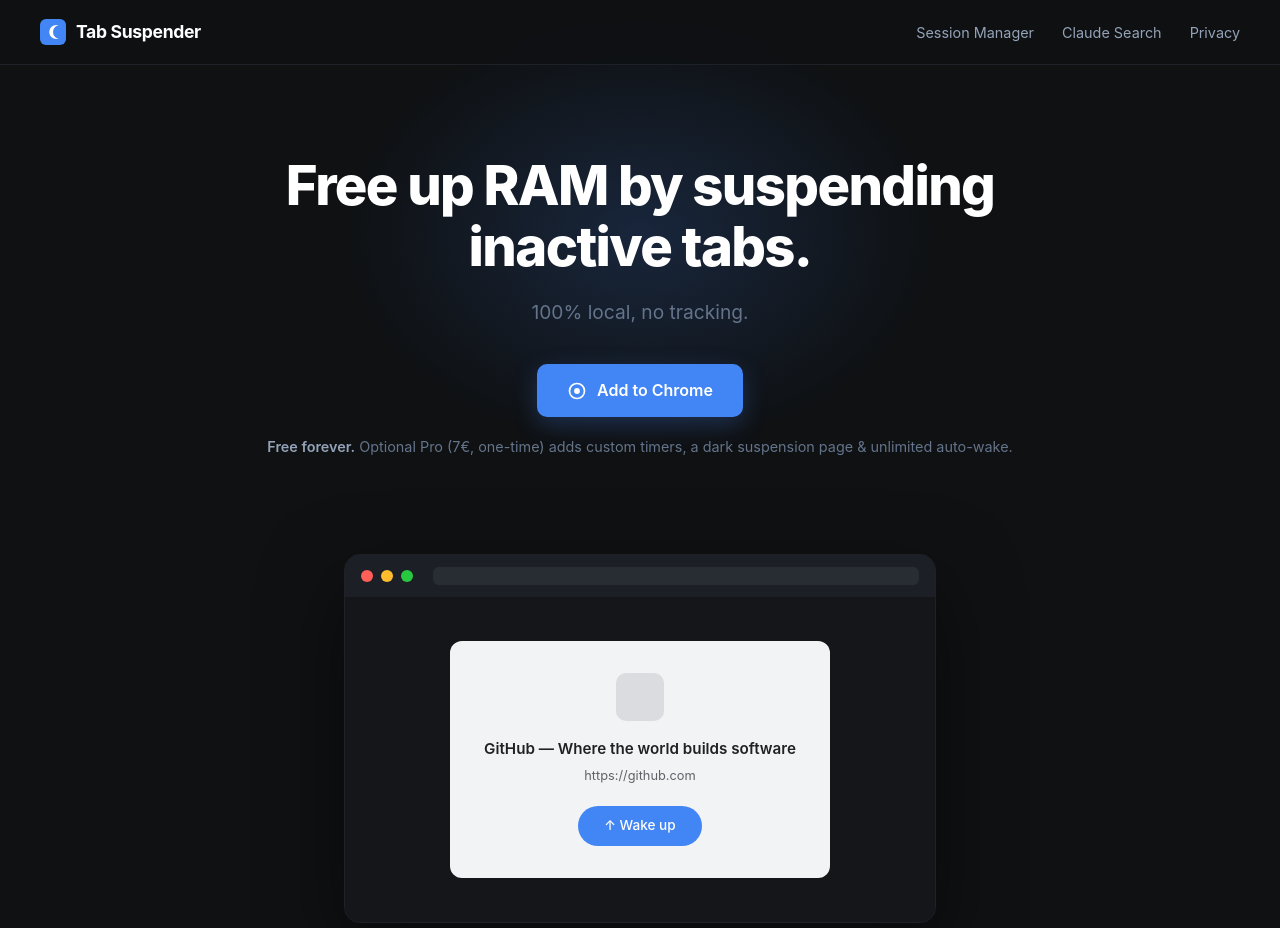
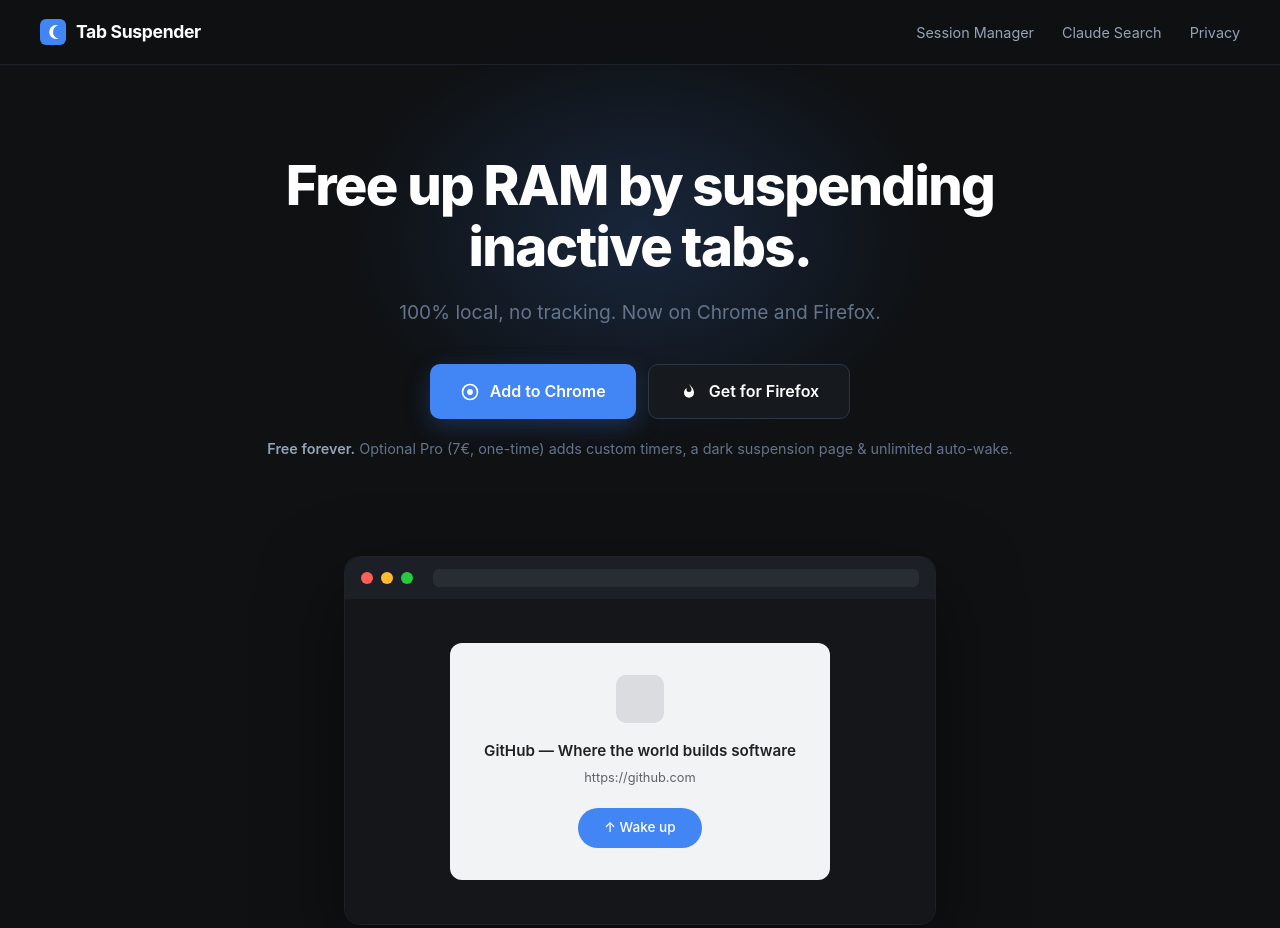
Before and after one commit to elouarzaziomar-lab/tab-suspender, a plain HTML site: page index.html in a window 1280 px wide. Shown: the top 928 px of the page. Drawn offline with Linux system fonts and the light colour scheme.

Commit message:
Add files via upload

```diff
--- a/index.html
+++ b/index.html
@@ -53,6 +53,10 @@
     .btn { display: inline-flex; align-items: center; gap: 10px; background: #4285f4; color: #fff; padding: 14px 30px; border-radius: 10px; font-size: 1rem; font-weight: 600; transition: background 0.2s, transform 0.15s, box-shadow 0.2s; box-shadow: 0 8px 24px rgba(66,133,244,0.25); }
     .btn:hover { background: #3367d6; transform: translateY(-2px); box-shadow: 0 12px 30px rgba(66,133,244,0.35); }
     .btn svg { width: 20px; height: 20px; }
+    .cta-row { display: flex; gap: 12px; justify-content: center; flex-wrap: wrap; }
+    .btn.alt { background: #161a1e; border: 1px solid #2d3744; box-shadow: none; }
+    .btn.alt:hover { background: #1e2228; box-shadow: none; }
+    .store-note { font-size: 0.85rem; color: #475569; margin-top: 16px; }
 
     /* MOCKUP */
     .mockup-wrap { max-width: 640px; margin: 56px auto 0; padding: 0 24px; }
@@ -116,11 +120,17 @@
 
   <section class="hero">
     <h1>Free up RAM by suspending inactive tabs.</h1>
-    <p class="sub">100% local, no tracking.</p>
-    <a class="btn" href="https://chromewebstore.google.com/detail/camoapenjippabeepbpfmoeebglemfcp" target="_blank" rel="noopener">
-      <svg viewBox="0 0 24 24" fill="none"><circle cx="12" cy="12" r="9" stroke="#fff" stroke-width="2"/><circle cx="12" cy="12" r="3.5" fill="#fff"/></svg>
-      Add to Chrome
-    </a>
+    <p class="sub">100% local, no tracking. Now on Chrome and Firefox.</p>
+    <div class="cta-row">
+      <a class="btn" href="https://chromewebstore.google.com/detail/camoapenjippabeepbpfmoeebglemfcp" target="_blank" rel="noopener">
+        <svg viewBox="0 0 24 24" fill="none"><circle cx="12" cy="12" r="9" stroke="#fff" stroke-width="2"/><circle cx="12" cy="12" r="3.5" fill="#fff"/></svg>
+        Add to Chrome
+      </a>
+      <a class="btn alt" href="https://addons.mozilla.org/firefox/addon/tabsuspender/" target="_blank" rel="noopener">
+        <svg viewBox="0 0 24 24" fill="#fff"><path d="M12 2c1 3 3 4 3 7a3 3 0 1 1-6 0c0-1 .5-2 1-2-2 1-4 3-4 6a6 6 0 0 0 12 0c0-5-3-7-6-11z"/></svg>
+        Get for Firefox
+      </a>
+    </div>
     <p class="hero-note"><strong>Free forever.</strong> Optional Pro (7€, one-time) adds custom timers, a dark suspension page &amp; unlimited auto-wake.</p>
   </section>
 
```
Also changed, not shown: great-suspender-alternative.html (+16 -0 lines).
